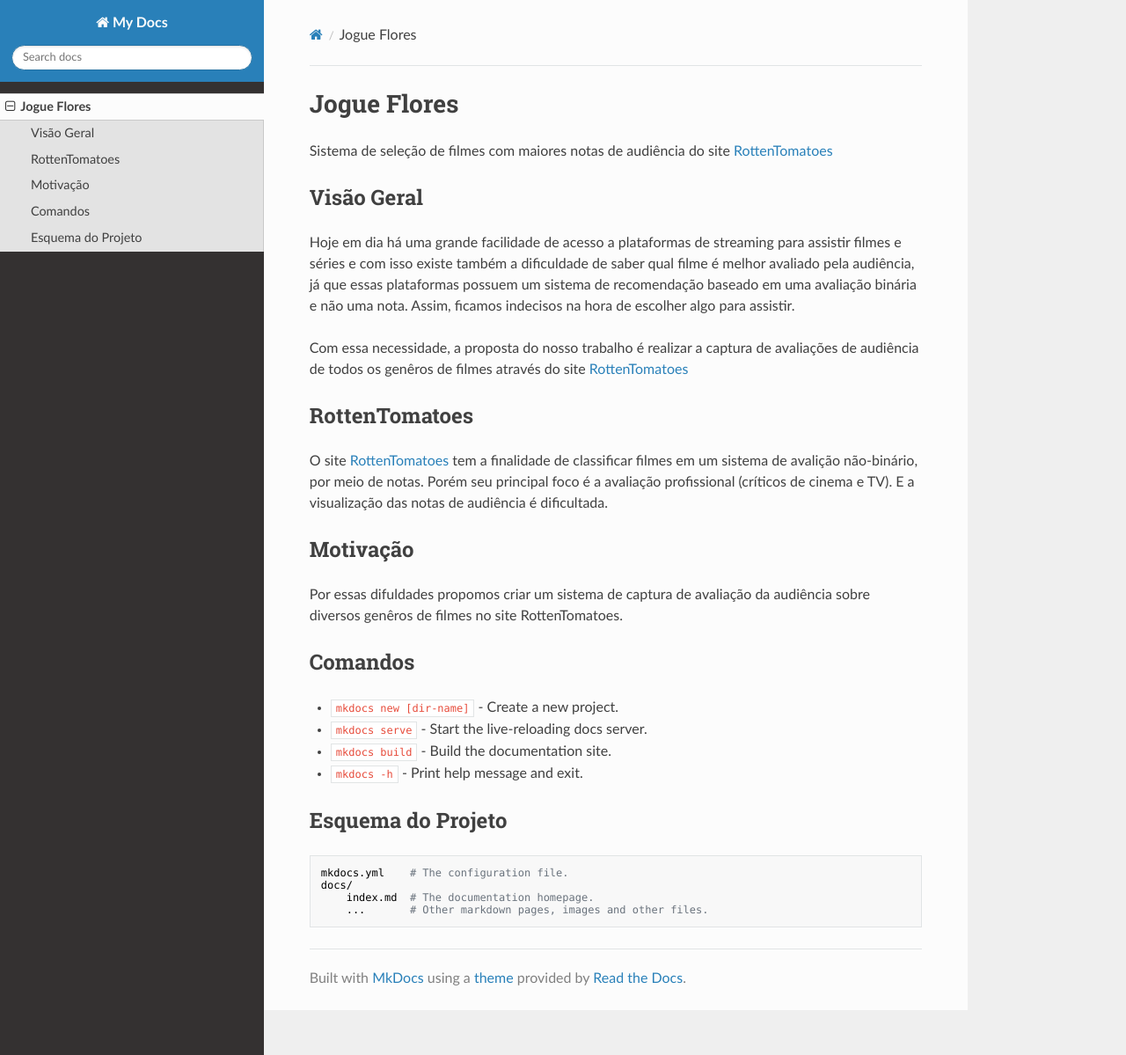
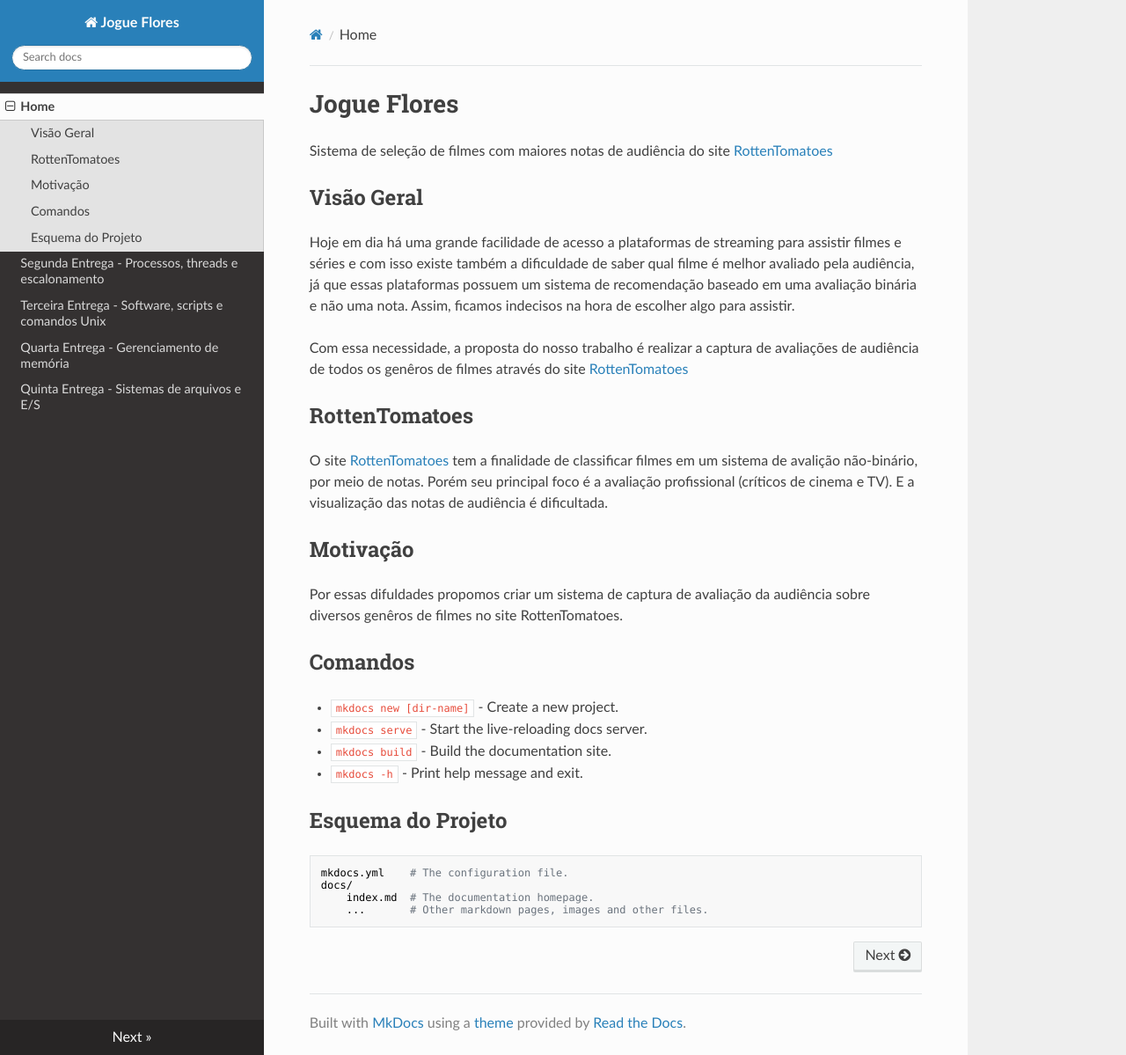
Before and after one commit to eversonott/sistemas_operacionais, an MkDocs documentation site: the page built from docs/index.md, in a window 1280 px wide and 1199 px high. Shown: the whole window at 88% size. Built offline with MkDocs 1.6.1, drawn with Linux system fonts in a browser that asks for light colours; nearby versions of some CDN libraries.

Commit message:
Criação do menu baseado nas entregas

```diff
--- a/mkdocs.yml
+++ b/mkdocs.yml
@@ -1,2 +1,8 @@
-site_name: My Docs
+site_name: Jogue Flores
 theme: readthedocs
+nav:
+    - Home: index.md
+    - Segunda Entrega - Processos, threads e escalonamento: entrega02.md
+    - Terceira Entrega - Software, scripts e comandos Unix: entrega03.md
+    - Quarta Entrega - Gerenciamento de memória: entrega04.md
+    - Quinta Entrega - Sistemas de arquivos e E/S: entrega05.md
```
Also changed, not shown: docs/entrega01.md (added, +3 -0 lines), docs/entrega02.md (added, +7 -0 lines), docs/entrega03.md (added, +9 -0 lines), docs/entrega04.md (added, +7 -0 lines), docs/entrega05.md (added, +5 -0 lines).
